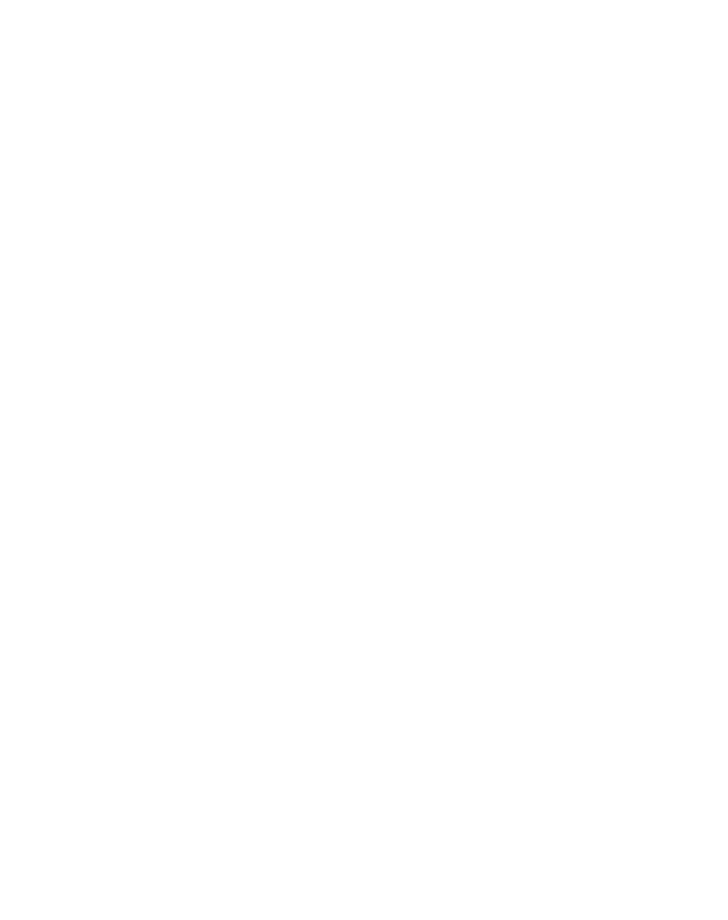
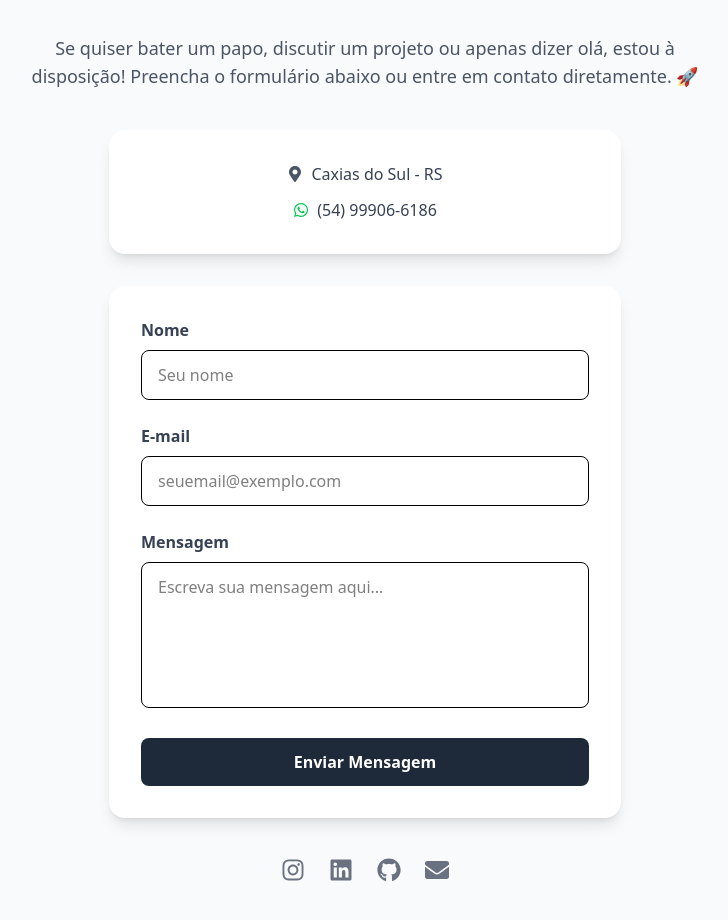
Before and after one commit to JeanDares/new-portifolio, a React (Vite) app: page /contact in a window 1280 px wide. Before the commit this address had no page. Shown: the part 180-1100 px from the top of the page, without its empty margins (275-1003 px from the left). Before the commit the page ends 800 px from the top, so only its background shows below. Built offline with nearby package versions, Linux system fonts and the light colour scheme.

Commit message:
feat- contat

```diff
--- a/package.json
+++ b/package.json
@@ -13,6 +13,7 @@
     "@fontsource/lora": "^5.1.1",
     "@fontsource/playfair-display": "^5.1.1",
     "@tailwindcss/vite": "^4.0.3",
+    "emailjs-com": "^3.2.0",
     "react": "^19.0.0",
     "react-dom": "^19.0.0",
     "react-icons": "^5.4.0",
--- /dev/null
+++ b/src/pages/contact/Contact.tsx
@@ -0,0 +1,142 @@
+import React, { useState } from 'react';
+import emailjs from 'emailjs-com';
+import { FaInstagram, FaLinkedin, FaGithub, FaEnvelope, FaWhatsapp, FaMapMarkerAlt } from 'react-icons/fa';
+
+const Contact: React.FC = () => {
+    const [formData, setFormData] = useState({
+        name: '',
+        email: '',
+        message: '',
+    });
+
+    const handleChange = (e: React.ChangeEvent<HTMLInputElement | HTMLTextAreaElement>) => {
+        setFormData({ ...formData, [e.target.name]: e.target.value });
+    };
+
+    const handleSubmit = async (e: React.FormEvent) => {
+        e.preventDefault();
+
+        try {
+            await emailjs.send(
+                'service_70imy2x',
+                'template_7jla7up',
+                {
+                    from_name: formData.name,
+                    reply_to: formData.email,
+                    message: formData.message,
+                },
+                'FuVnTpJsuYOIjk3iY'
+            );
+
+
+            alert("Mensagem enviada com sucesso!");
+            setFormData({ name: '', email: '', message: '' });
+
+        } catch (error) {
+            console.error("Erro ao enviar e-mail:", error);
+            alert("Ocorreu um erro ao enviar a mensagem. Tente novamente.");
+        }
+    };
+
+    return (
+        <div className="flex flex-col items-center justify-center min-h-screen px-24  py-10 bg-gray-50">
+            <h1 className="text-4xl md:text-6xl font-bold font-serif text-gray-800 leading-tight text-center mb-6">
+                <br />
+                <span className="text-2xl md:text-3xl text-gray-500">Entre em Contato</span>
+            </h1>
+
+            <p className="text-lg text-gray-600 text-center max-w-2xl mb-10">
+                Se quiser bater um papo, discutir um projeto ou apenas dizer olá, estou à disposição!
+                Preencha o formulário abaixo ou entre em contato diretamente. 🚀
+            </p>
+
+            {/* Informações de Contato */}
+            <div className="bg-white p-8 shadow-lg rounded-2xl w-full max-w-lg text-center mb-8">
+                <p className="text-gray-700 font-medium flex items-center justify-center space-x-2">
+                    <FaMapMarkerAlt className="text-gray-600" />
+                    <span>Caxias do Sul - RS</span>
+                </p>
+                <p className="text-gray-700 font-medium flex items-center justify-center space-x-2 mt-3">
+                    <FaWhatsapp className="text-green-500" />
+                    <a
+                        href="https://wa.me/554999066186"
+                        target="_blank"
+                        rel="noopener noreferrer"
+                        className="hover:text-gray-900 transition"
+                    >
+                        (54) 99906-6186
+                    </a>
+                </p>
+            </div>
+
+            {/* Formulário de Contato */}
+            <div className="bg-white p-8 shadow-lg rounded-2xl w-full max-w-lg">
+                <form onSubmit={handleSubmit} className="flex flex-col space-y-6">
+                    <div>
+                        <label className="text-gray-700 font-semibold">Nome</label>
+                        <input
+                            type="text"
+                            name="name"
+                            value={formData.name}
+                            onChange={handleChange}
+                            required
+                            className="w-full mt-2 px-4 py-3 border rounded-lg focus:outline-none focus:ring-2 focus:ring-gray-300"
+                            placeholder="Seu nome"
+                        />
+                    </div>
+
+                    <div>
+                        <label className="text-gray-700 font-semibold">E-mail</label>
+                        <input
+                            type="email"
+                            name="email"
+                            value={formData.email}
+                            onChange={handleChange}
+                            required
+                            className="w-full mt-2 px-4 py-3 border rounded-lg focus:outline-none focus:ring-2 focus:ring-gray-300"
+                            placeholder="seuemail@exemplo.com"
+                        />
+                    </div>
+
+                    <div>
+                        <label className="text-gray-700 font-semibold">Mensagem</label>
+                        <textarea
+                            name="message"
+                            value={formData.message}
+                            onChange={handleChange}
+                            required
+                            className="w-full mt-2 px-4 py-3 border rounded-lg focus:outline-none focus:ring-2 focus:ring-gray-300 resize-none"
+                            rows={5}
+                            placeholder="Escreva sua mensagem aqui..."
+                        />
+                    </div>
+
+                    <button
+                        type="submit"
+                        className="w-full bg-gray-800 text-white py-3 rounded-lg font-semibold hover:bg-gray-700 transition duration-300"
+                    >
+                        Enviar Mensagem
+                    </button>
+                </form>
+            </div>
+
+            {/* Redes Sociais */}
+            <div className="flex space-x-6 text-gray-500 text-lg mt-10">
+                <a href="https://www.instagram.com/borges_jean/" target="_blank" rel="noopener noreferrer" className="hover:text-black transition">
+                    <FaInstagram size={24} />
+                </a>
+                <a href="https://www.linkedin.com/in/jean-borges-9a0b201b5/" target="_blank" rel="noopener noreferrer" className="hover:text-black transition">
+                    <FaLinkedin size={24} />
+                </a>
+                <a href="https://github.com/JeanDares" target="_blank" rel="noopener noreferrer" className="hover:text-black transition">
+                    <FaGithub size={24} />
+                </a>
+                <a href="mailto:jeanborgesdares@gmail.com" className="hover:text-black transition">
+                    <FaEnvelope size={24} />
+                </a>
+            </div>
+        </div>
+    );
+};
+
+export default Contact;
--- a/src/routes/AppRoutes.tsx
+++ b/src/routes/AppRoutes.tsx
@@ -5,6 +5,7 @@ import About from '../pages/about/About';
 import Projects from '../pages/projects/Projects';
 import Professional from '../pages/professional/professional';
 import Certificates from '../pages/certificates/certificates';
+import Contact from '../pages/contact/Contact';
 // import Experiences from '../pages/experiences/Experiences';
 // import Formation from '../pages/formation/Formation';
 // import Contact from '../pages/contact/Contact';
@@ -52,14 +53,14 @@ function AppRoutes() {
                     </MainLayout>
                 }
             />
-            {/* <Route
+            <Route
                 path="/contact"
                 element={
                     <MainLayout>
                         <Contact />
                     </MainLayout>
                 }
-            /> */}
+            />
         </Routes>
     );
 }
```
Also changed, not shown: 1 other file (tests, documents, lock files or other folders).
